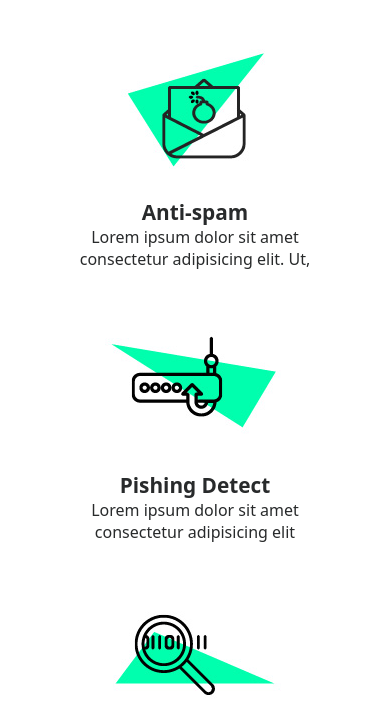
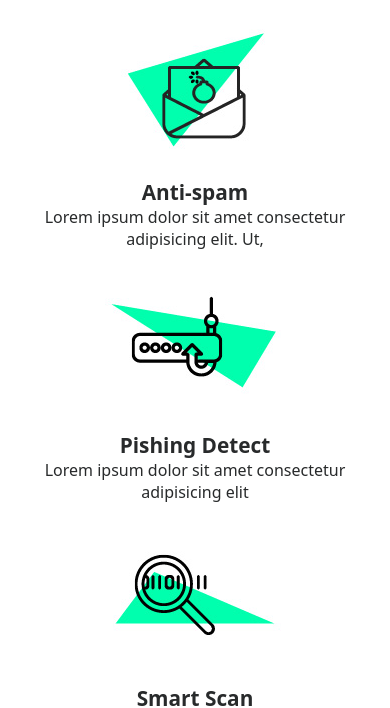
Before and after one commit to davidar27/Atlas, a plain HTML site: page index.html in a window 390 px wide. Shown: the part 659-1367 px from the top of the page. Drawn offline with Linux system fonts and the light colour scheme.

Commit message:
ultimo commit

```diff
--- a/styles/styles.css
+++ b/styles/styles.css
@@ -372,6 +372,11 @@ footer div img {
         width: 300px;
     }
 
+    .clients {
+        grid-template-columns: repeat(3, auto);
+        padding: 30px;
+    }
+
     /* Contact */
 
     .info-contact {
@@ -406,6 +411,17 @@ footer div img {
     .info h2 {
         font-size: 2.3em;
     }
+
+    .smart-protect-all {
+        align-items: center;
+        flex-direction: column;
+    }
+
+    .smart-protect {
+        margin: 0;
+
+    }
+
 
     .features {
         padding: 0;
```
